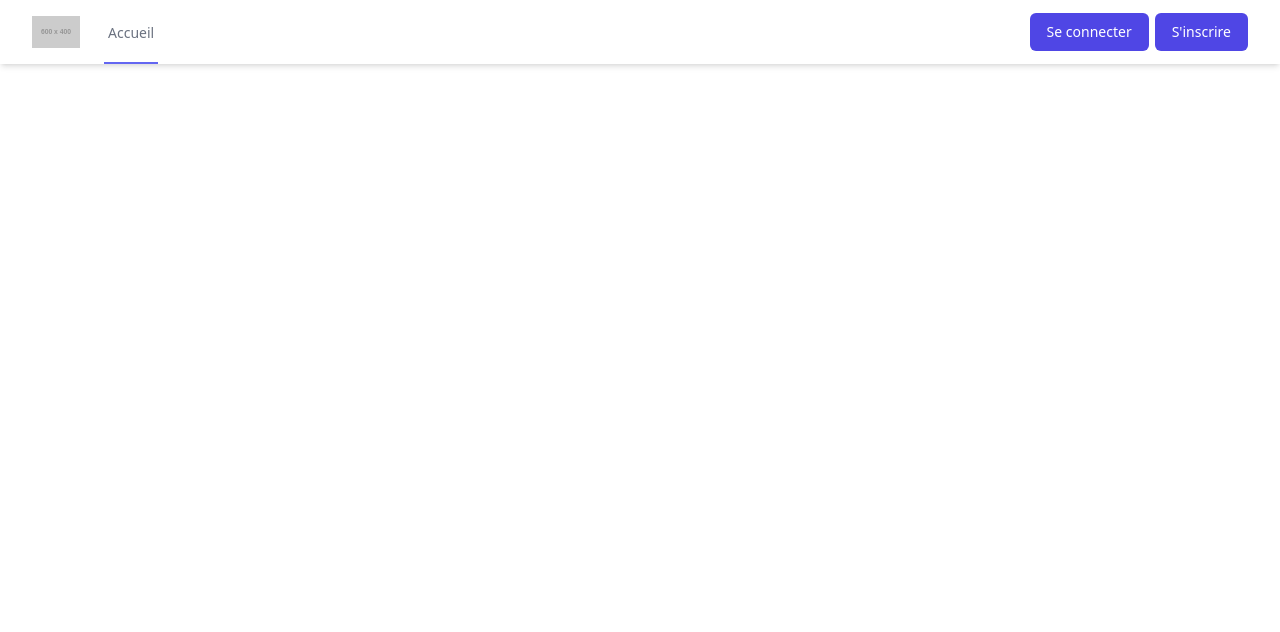
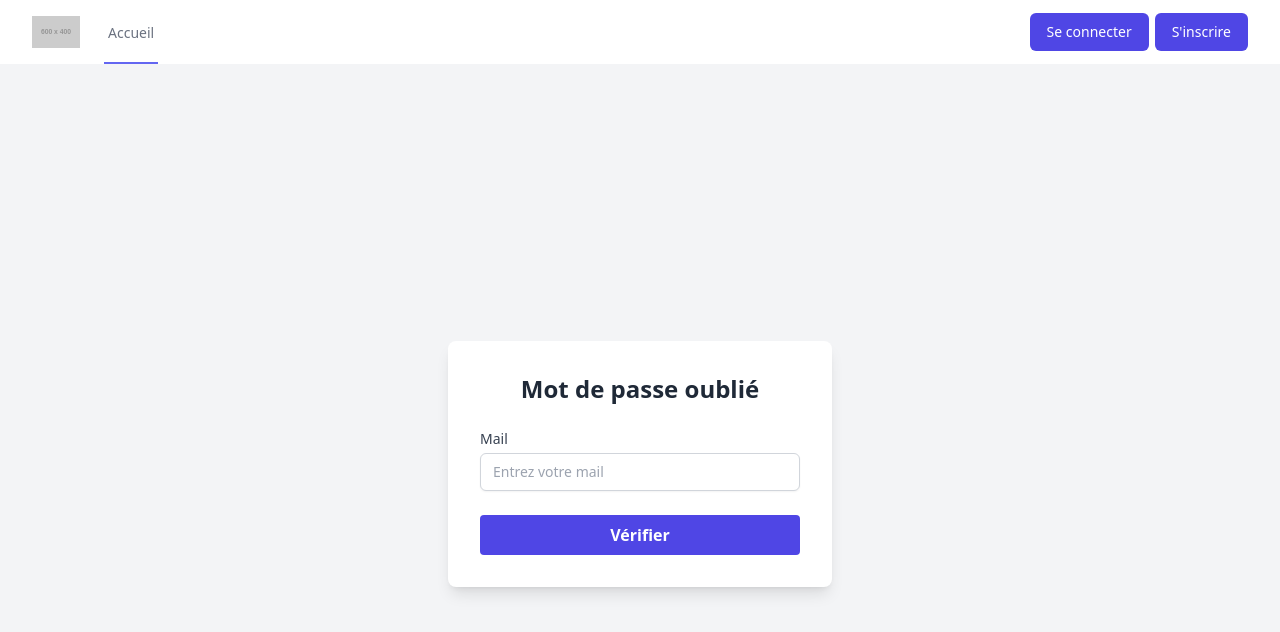
Before and after one commit to GaetanOff/Front-SecDocuHubs, an Angular app: page /auth/forget in a window 1280 px wide. Before the commit this address led to /. Shown: the top 632 px of the page. Built offline with nearby package versions, Linux system fonts and the light colour scheme.

Commit message:
add forget password

```diff
--- a/src/app/app.routes.ts
+++ b/src/app/app.routes.ts
@@ -6,6 +6,7 @@ import {LoginComponent} from "./components/base/auth/login/login.component";
 import {TwofaComponent} from "./components/base/auth/twofa/twofa.component";
 import {AboutComponent} from "./components/base/about/about.component";
 import {DocumentsComponent} from "./components/base/user/documents/documents.component";
+import {ForgetComponent} from "./components/base/auth/forget/forget.component";
 
 export const routes: Routes = [
   {
@@ -19,6 +20,10 @@ export const routes: Routes = [
   {
     path: 'auth/register',
     component: RegisterComponent
+  },
+  {
+    path: 'auth/forget',
+    component: ForgetComponent
   },
   {
     path: 'auth/login',
--- /dev/null
+++ b/src/app/components/base/auth/forget/forget.component.html
@@ -0,0 +1,14 @@
+<section class="bg-gray-100 flex items-center justify-center h-screen">
+  <div class="bg-white p-8 rounded-lg shadow-lg max-w-sm w-full">
+    <h1 class="text-2xl font-semibold text-center text-gray-800 mb-6">Mot de passe oublié</h1>
+    <form action="#" method="POST">
+      <div class="mb-6">
+        <label for="code" class="block text-sm font-medium text-gray-700">Mail</label>
+        <input type="text" name="code" id="code" class="mt-1 block w-full px-3 py-2 border border-gray-300 rounded-md shadow-sm focus:outline-none focus:ring-indigo-500 focus:border-indigo-500 sm:text-sm" placeholder="Entrez votre mail">
+      </div>
+      <button (click)="processForm()" type="submit" class="w-full bg-indigo-600 hover:bg-indigo-700 text-white font-bold py-2 px-4 rounded focus:outline-none focus:shadow-outline">
+        Vérifier
+      </button>
+    </form>
+  </div>
+</section>
--- /dev/null
+++ b/src/app/components/base/auth/forget/forget.component.ts
@@ -0,0 +1,19 @@
+import { Component } from '@angular/core';
+import {Router} from "@angular/router";
+import {UserService} from "../../../../services/user/user.service";
+
+@Component({
+  selector: 'app-forget',
+  standalone: true,
+  imports: [],
+  templateUrl: './forget.component.html',
+})
+export class ForgetComponent {
+  constructor(private router: Router, private userService: UserService) {}
+
+  async processForm(): Promise<void> {
+    this.userService.login();
+
+    await this.router.navigate(['/auth/login']);
+  }
+}
--- a/src/app/components/base/auth/login/login.component.html
+++ b/src/app/components/base/auth/login/login.component.html
@@ -17,7 +17,7 @@
             Se souvenir de moi
           </label>
         </div>
-        <a href="#" class="text-sm text-indigo-600 hover:text-indigo-500">Mot de passe oublié?</a>
+        <a routerLink="/auth/forget" class="text-sm text-indigo-600 hover:text-indigo-500">Mot de passe oublié?</a>
       </div>
       <button (click)="processForm()" type="submit" class="w-full bg-indigo-600 hover:bg-indigo-700 text-white font-bold py-2 px-4 rounded focus:outline-none focus:shadow-outline">
         Se connecter
--- a/src/app/components/base/auth/login/login.component.ts
+++ b/src/app/components/base/auth/login/login.component.ts
@@ -1,11 +1,13 @@
 import { Component } from '@angular/core';
 import {routes} from "../../../../app.routes";
-import {Router} from "@angular/router";
+import {Router, RouterLink} from "@angular/router";
 
 @Component({
   selector: 'app-login',
   standalone: true,
-  imports: [],
+  imports: [
+    RouterLink
+  ],
   templateUrl: './login.component.html'
 })
 export class LoginComponent {
```
Also changed, not shown: 1 other file (tests, documents, lock files or other folders).
